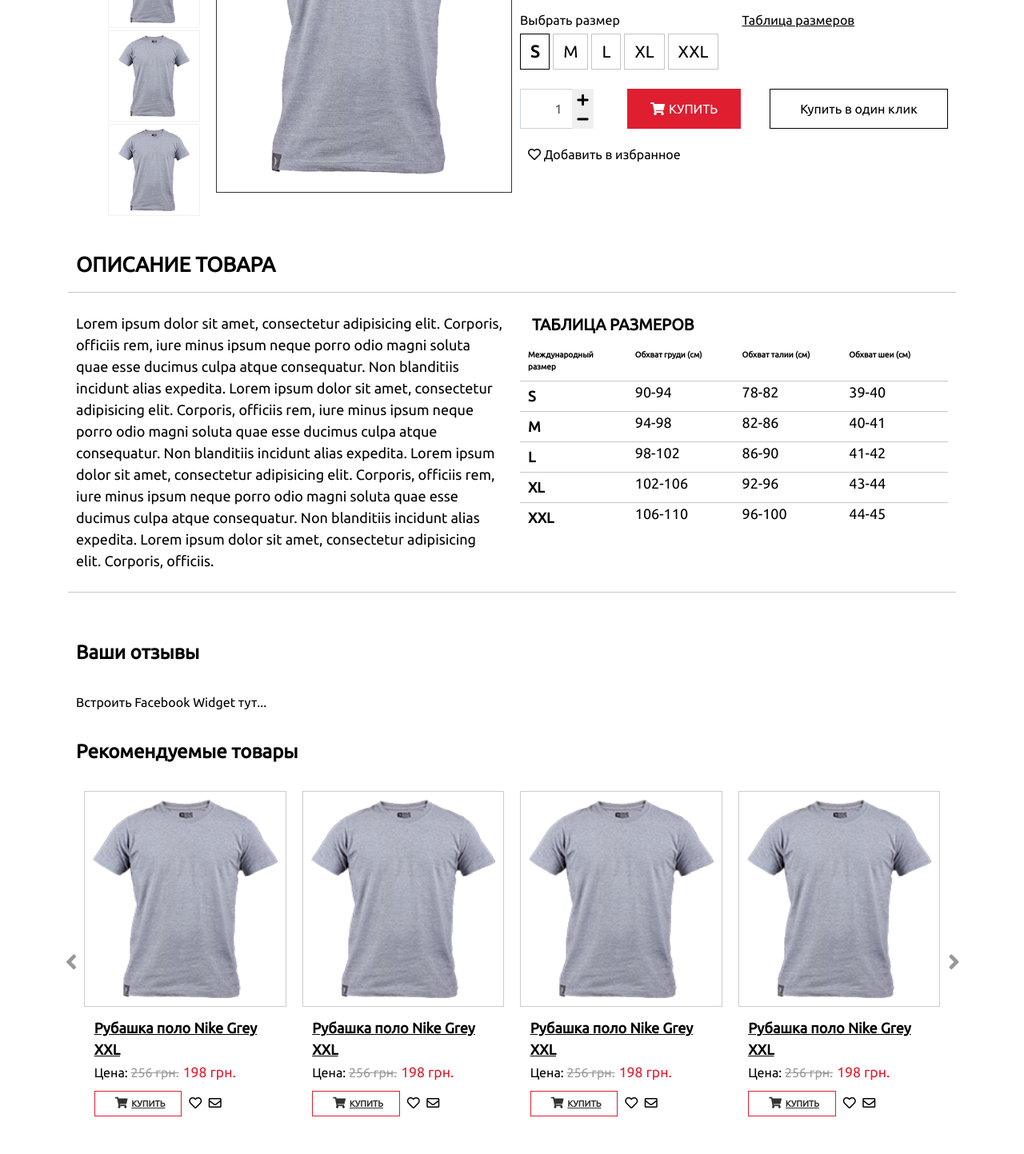
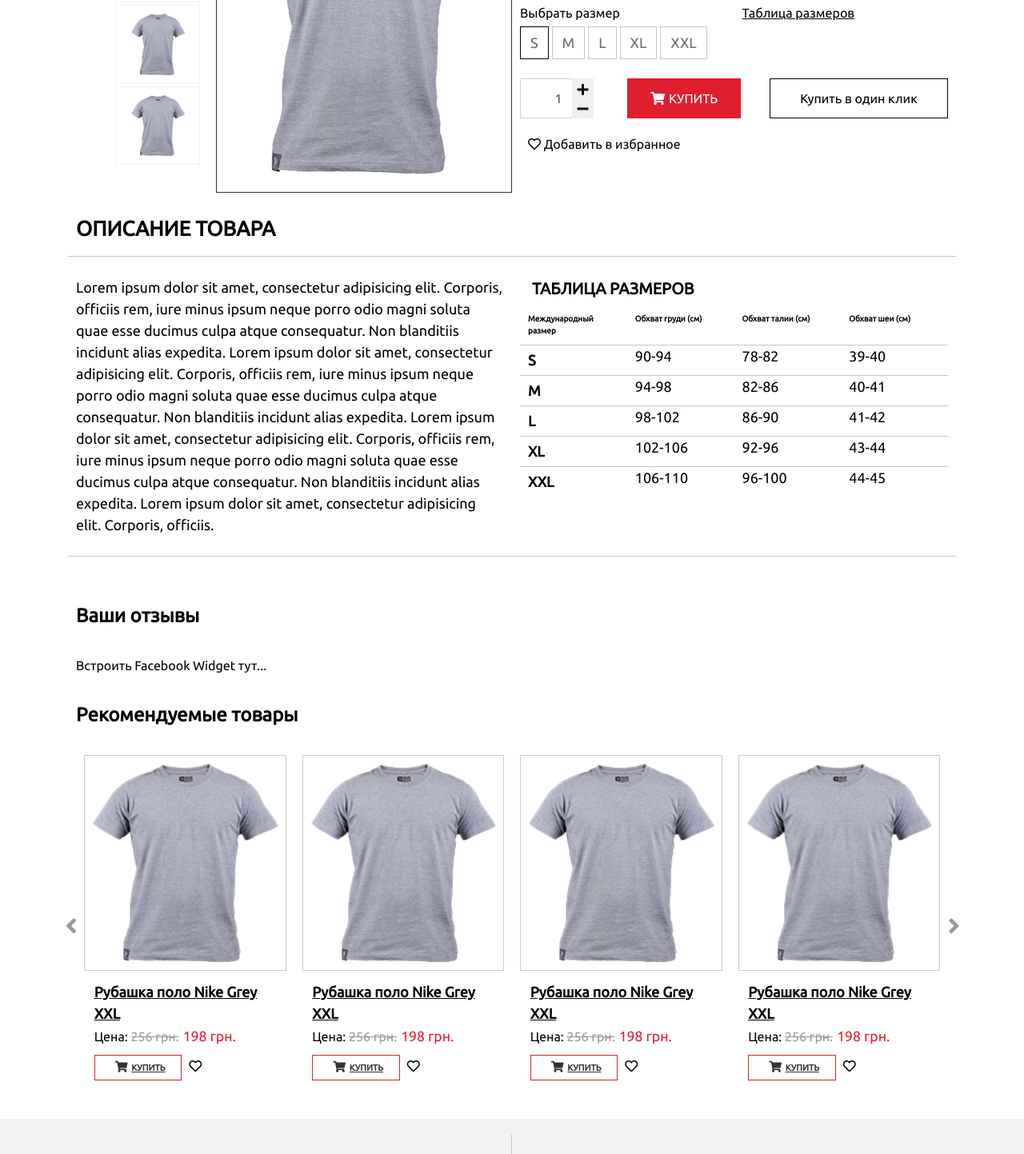
Before and after one commit to KolomoetsAndrey/fitnes-fox, a plain HTML site: page item.html in a window 1280 px wide. Shown: the part 520-1963 px from the top of the page at 80% size. Drawn offline with nearby package versions, Linux system fonts and the light colour scheme.

Commit message:
bugfixing & fonts resizing

```diff
--- a/css/style.less
+++ b/css/style.less
@@ -483,6 +483,7 @@ body, html {
 
     h2 {
         margin: 0 0 10px 0;
+        font-size: 26px;
     }
 
     h3 {
@@ -526,13 +527,13 @@ body, html {
                 border-radius: 0;
                 background: #fff;
                 border: 1px solid #c6c6c6;
-                color: #000;
-                font-size: 21px;
+                color: #6c6c6c;
+                font-size: 18px;
             }
 
             .btn-primary:not(:disabled):not(.disabled):active, .btn-primary:not(:disabled):not(.disabled).active {
                 background-color: #fff;
-                font-weight: 800;
+                font-weight: 100;
                 border: 1px solid #000;
             }
 
@@ -669,8 +670,8 @@ body, html {
         li {
             list-style: none;
             text-align: center;
-            margin: 0 10px 3px 0;
-            padding: 5px;
+            margin: 0 10px 3px 10px;
+            padding: 10px 0 10px 0;
             border: 1px solid #f1f1f1;
             transition: ease-in-out .2s;
         }
@@ -680,7 +681,7 @@ body, html {
         }
 
         .small_img {
-            width: 87%;
+            width: 65%;
         }
 
     }
--- a/item.html
+++ b/item.html
@@ -408,7 +408,7 @@
                                                 <div class="add_to_cart">
                                                     <a href="#" class="btn"><i class="fas fa-shopping-cart"></i>Купить</a>
                                                     <a href="#" class="hrt"><i class="far fa-heart"></i></a>
-                                                    <a href="#" class="eml"><i class="far fa-envelope"></i></a>
+
                                                 </div>
                                             </div>
                                         </div>
@@ -426,7 +426,7 @@
                                                 <div class="add_to_cart">
                                                     <a href="#" class="btn"><i class="fas fa-shopping-cart"></i>Купить</a>
                                                     <a href="#" class="hrt"><i class="far fa-heart"></i></a>
-                                                    <a href="#" class="eml"><i class="far fa-envelope"></i></a>
+
                                                 </div>
                                             </div>
                                         </div>
@@ -444,7 +444,7 @@
                                                 <div class="add_to_cart">
                                                     <a href="#" class="btn"><i class="fas fa-shopping-cart"></i>Купить</a>
                                                     <a href="#" class="hrt"><i class="far fa-heart"></i></a>
-                                                    <a href="#" class="eml"><i class="far fa-envelope"></i></a>
+
                                                 </div>
                                             </div>
                                         </div>
@@ -462,7 +462,7 @@
                                                 <div class="add_to_cart">
                                                     <a href="#" class="btn"><i class="fas fa-shopping-cart"></i>Купить</a>
                                                     <a href="#" class="hrt"><i class="far fa-heart"></i></a>
-                                                    <a href="#" class="eml"><i class="far fa-envelope"></i></a>
+
                                                 </div>
                                             </div>
                                         </div>
@@ -484,7 +484,7 @@
                                                 <div class="add_to_cart">
                                                     <a href="#" class="btn"><i class="fas fa-shopping-cart"></i>Купить</a>
                                                     <a href="#" class="hrt"><i class="far fa-heart"></i></a>
-                                                    <a href="#" class="eml"><i class="far fa-envelope"></i></a>
+
                                                 </div>
                                             </div>
                                         </div>
@@ -502,7 +502,7 @@
                                                 <div class="add_to_cart">
                                                     <a href="#" class="btn"><i class="fas fa-shopping-cart"></i>Купить</a>
                                                     <a href="#" class="hrt"><i class="far fa-heart"></i></a>
-                                                    <a href="#" class="eml"><i class="far fa-envelope"></i></a>
+
                                                 </div>
                                             </div>
                                         </div>
@@ -520,7 +520,7 @@
                                                 <div class="add_to_cart">
                                                     <a href="#" class="btn"><i class="fas fa-shopping-cart"></i>Купить</a>
                                                     <a href="#" class="hrt"><i class="far fa-heart"></i></a>
-                                                    <a href="#" class="eml"><i class="far fa-envelope"></i></a>
+
                                                 </div>
                                             </div>
                                         </div>
@@ -538,7 +538,7 @@
                                                 <div class="add_to_cart">
                                                     <a href="#" class="btn"><i class="fas fa-shopping-cart"></i>Купить</a>
                                                     <a href="#" class="hrt"><i class="far fa-heart"></i></a>
-                                                    <a href="#" class="eml"><i class="far fa-envelope"></i></a>
+
                                                 </div>
                                             </div>
                                         </div>
```
Also changed, not shown: category.html (+12 -12 lines), index.html (+2 -2 lines), css/style.css.
